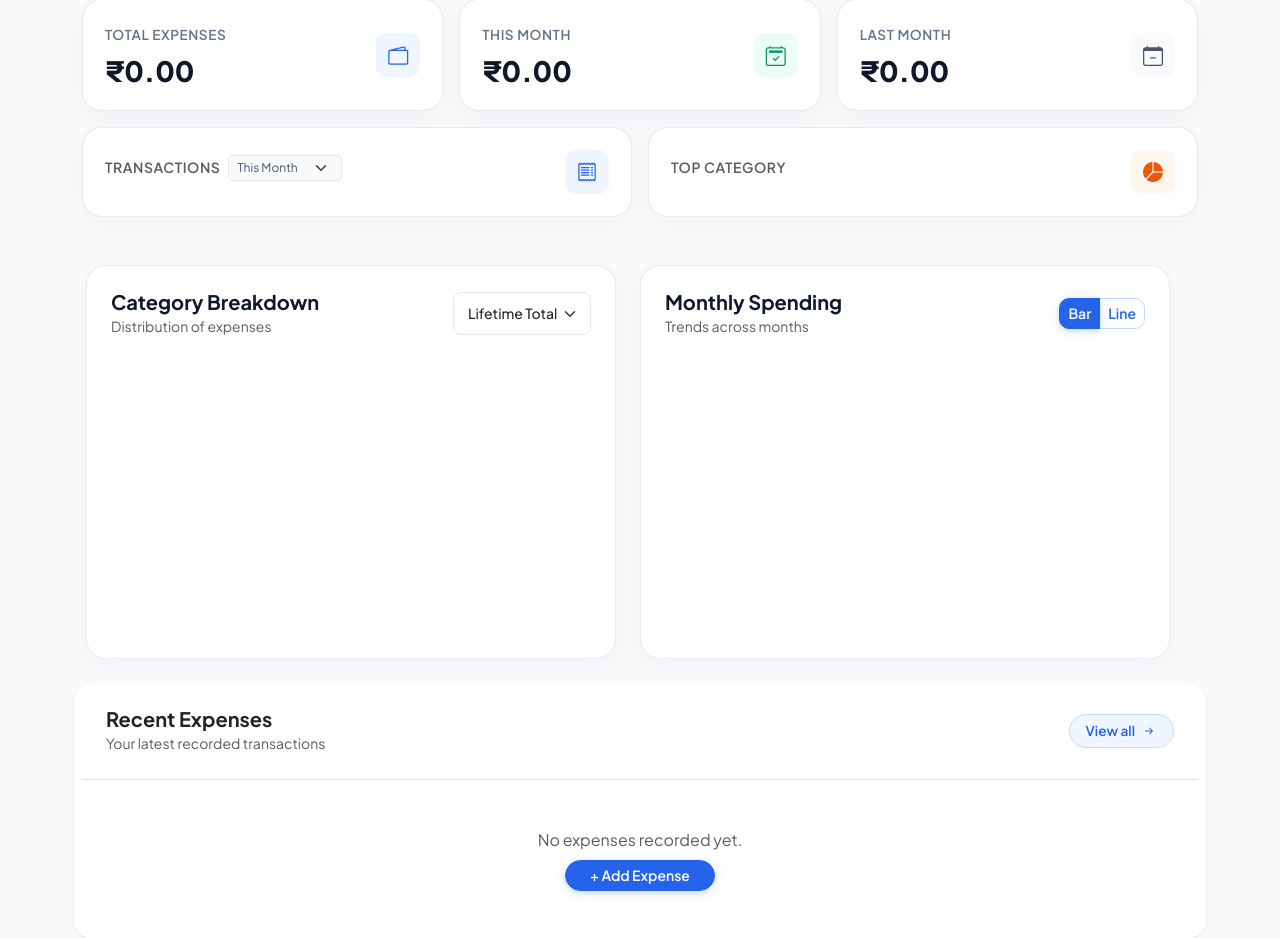
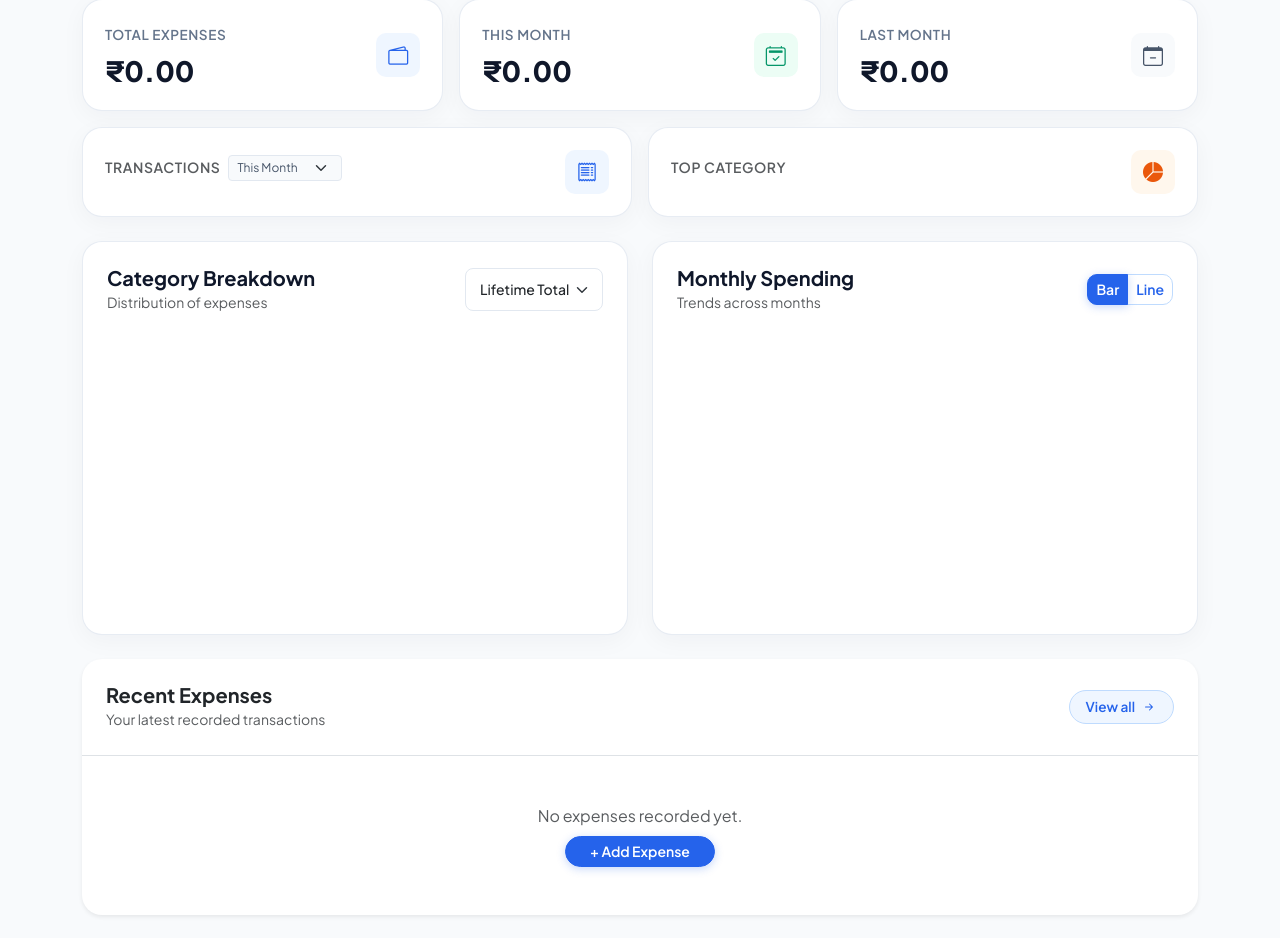
Before and after one commit to DEWASHISH-019/Expense-Tracker-live, a Python web app: template templates/dashboard.html in a window 1280 px wide. Shown: the part 173-1111 px from the top of the page. Run offline with Jinja, Linux system fonts and the light colour scheme; the template is opened without the code that fills it, so the values that code supplies are empty; a map, chart or similar area stays blank.

Commit message:
Refactor dashboard.html layout and structure

```diff
--- a/templates/dashboard.html
+++ b/templates/dashboard.html
@@ -62,19 +62,18 @@
             </div>
         </div>
     </div>
-        <!-- Bottom Row: 2 Cards -->
+
+    <!-- Bottom Row: 2 Cards -->
     <div class="col-md-6">
         <div class="stat-card d-flex align-items-center justify-content-between">
             <div>
                 <div class="d-flex align-items-center gap-2 mb-1">
                     <span class="mb-0 text-muted" style="font-size: 0.875rem;">Transactions</span>
-
                     <select class="form-select form-select-sm shadow-none" style="width: max-content; padding: 2px 28px 2px 8px; font-size: 0.75rem; height: 26px; border-radius: 4px; border: 1px solid #e2e8f0; cursor: pointer; background-color: #f8fafc; color: #475569;" onchange="document.getElementById('txnCountDisplay').innerText = this.value;">
                         <option value="{{ current_month_count }}">This Month</option>
                         <option value="{{ last_month_count }}">Last Month</option>
                         <option value="{{ count }}">Lifetime Total</option>
                     </select>
-
                 </div>
                 <h3 id="txnCountDisplay" class="mb-0">{{ current_month_count }}</h3>
             </div>
@@ -94,8 +93,9 @@
             </div>
         </div>
     </div>
+</div>
 
-<div class="row g-4">
+<div class="row g-4 mb-4">
     <!-- Category Breakdown Pie Chart -->
     <div class="col-lg-6">
         <div class="chart-card p-4">
@@ -205,4 +205,4 @@
 {% block scripts %}
 <script src="https://cdn.jsdelivr.net/npm/chart.js"></script>
 <script src="{{ url_for('static', filename='js/dashboard.js') }}"></script>
-{% endblock %}. Give the updated dashboard.html
+{% endblock %}
```
